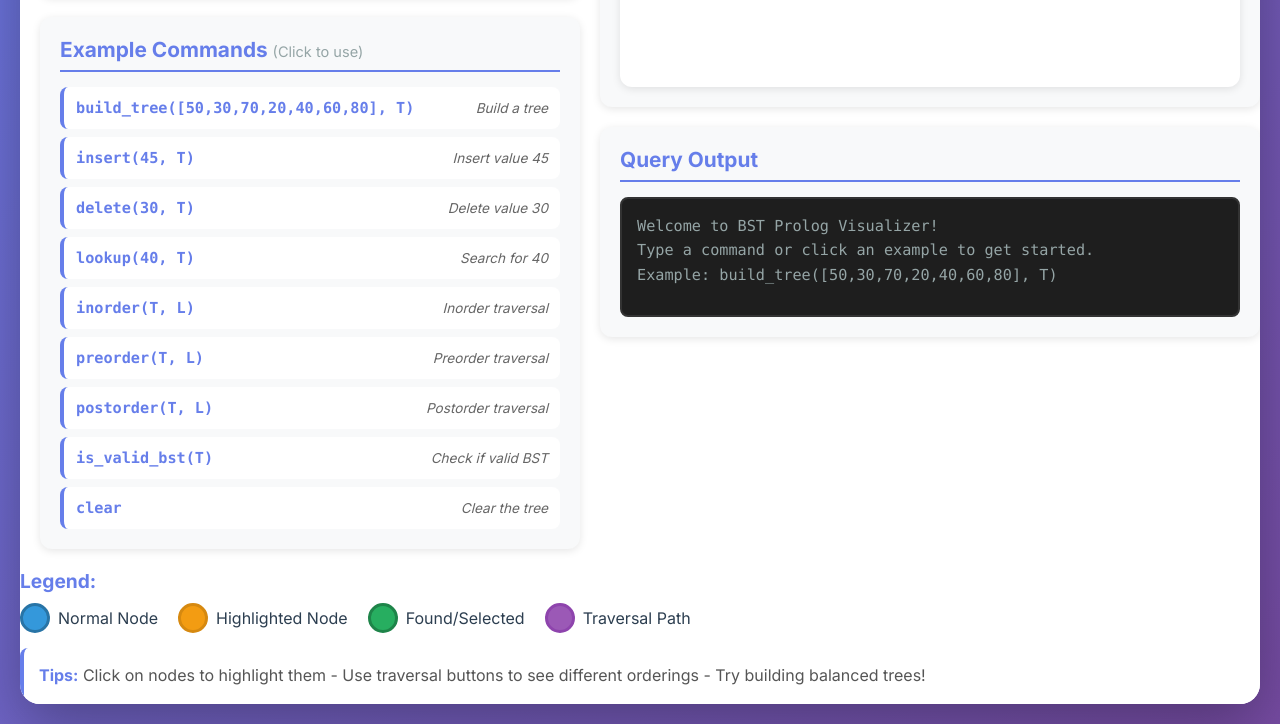
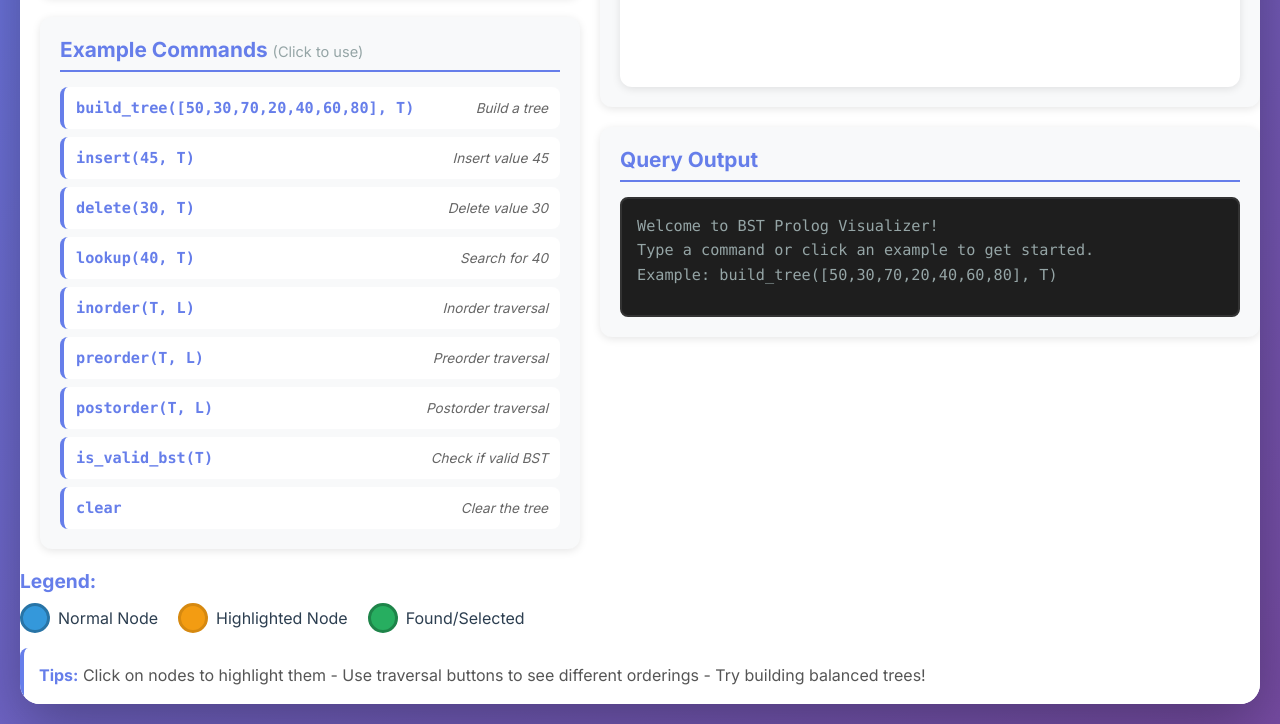
Before and after one commit to aithal007/bst-visualizer-, a plain HTML site: page index.html in a window 1280 px wide. Shown: the part 655-1379 px from the top of the page. Drawn offline with Linux system fonts and the light colour scheme.

Commit message:
legend error

```diff
--- a/index.html
+++ b/index.html
@@ -119,10 +119,6 @@
                         <span class="legend-circle found"></span>
                         <span>Found/Selected</span>
                     </div>
-                    <div class="legend-item">
-                        <span class="legend-circle traversal"></span>
-                        <span>Traversal Path</span>
-                    </div>
                 </div>
             </div>
             <div class="info">
```
